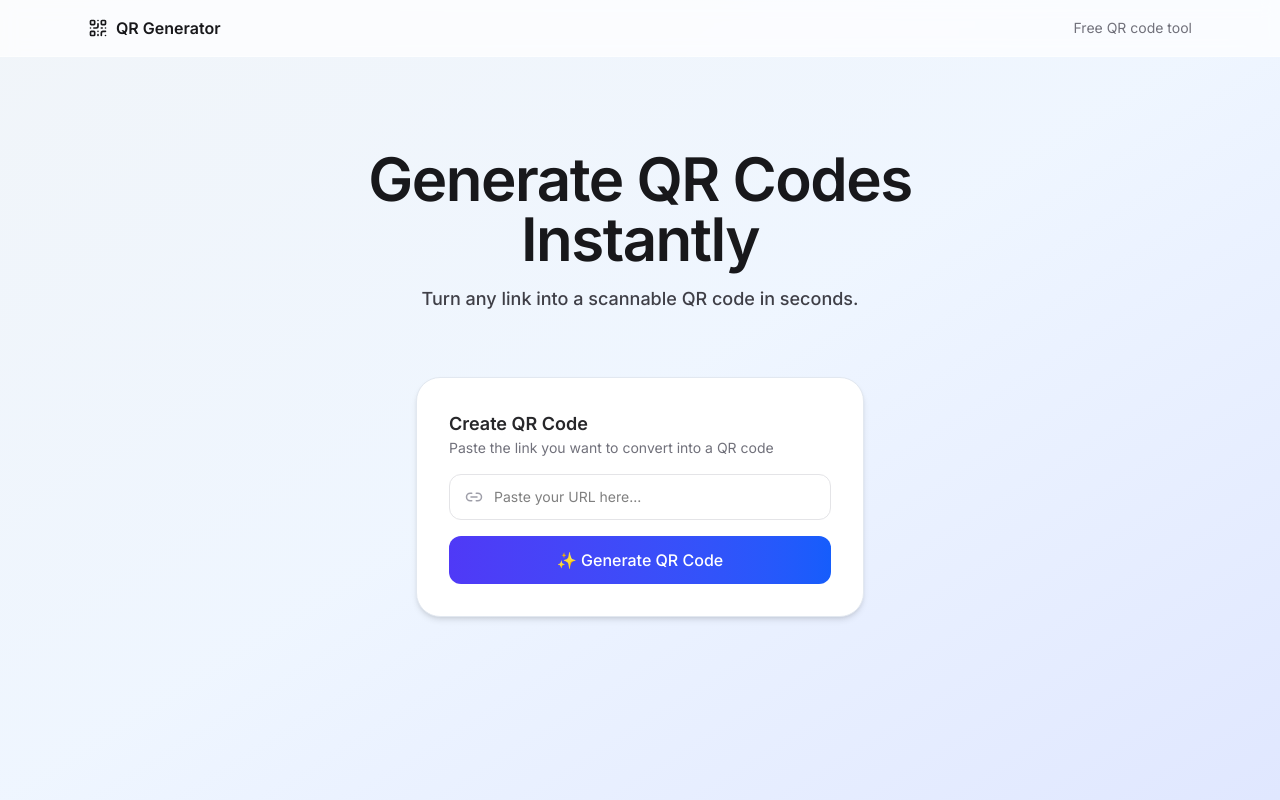
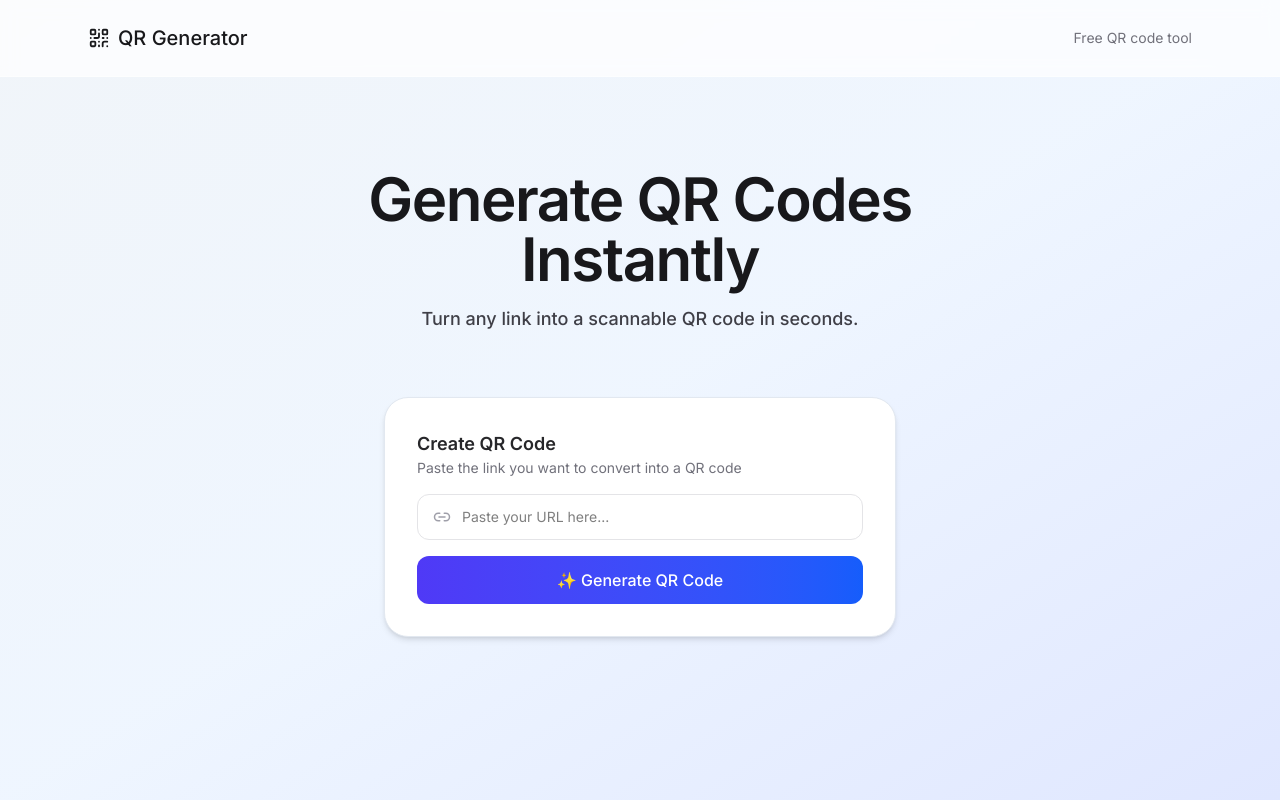
Before and after one commit to Samyak1519/Webtools-by-Samyak, a React (Vite) app: page / in a window 1280 px wide. Built offline with nearby package versions, Linux system fonts and the light colour scheme.

Commit message:
update: minor fixes.

```diff
--- a/src/components/Navbar.jsx
+++ b/src/components/Navbar.jsx
@@ -3,10 +3,10 @@ import { QrCode } from "lucide-react";
 function Navbar() {
   return (
     <div className="w-full border-b border-white/40 backdrop-blur bg-white/70">
-      <div className="max-w-6xl mx-auto px-6 py-4 flex items-center justify-between">
+      <div className="max-w-6xl mx-auto px-6 py-6 flex items-center justify-between">
         <div className="flex items-center gap-2 font-semibold text-zinc-900">
-          <QrCode size={20} />
-          QR Generator
+          <QrCode size={22} />
+          <h2 className="font-medium text-xl">QR Generator</h2>
         </div>
 
         <div className="text-sm text-zinc-500">Free QR code tool</div>
--- a/src/components/QRPreview.jsx
+++ b/src/components/QRPreview.jsx
@@ -1,7 +1,7 @@
 import { Download } from "lucide-react";
+import QRCode from "qrcode";
 import { QRCodeCanvas } from "qrcode.react";
 import { useState } from "react";
-import QRCode from "qrcode";
 
 function QRPreview({ qrValue }) {
   const [frameEnabled, setFrameEnabled] = useState(false);
--- a/src/pages/Home.jsx
+++ b/src/pages/Home.jsx
@@ -1,6 +1,6 @@
-import { useState, useRef } from "react";
+import { useRef, useState } from "react";
+import Header from "../components/Header";
 import Navbar from "../components/Navbar";
-import Header from "../components/Header";
 import QRInput from "../components/QRInput";
 import QRPreview from "../components/QRPreview";
 
@@ -85,7 +85,7 @@ function Home() {
 
         <div className="mt-16 flex flex-col items-center gap-6">
           {/* INPUT CARD */}
-          <div className="max-w-md w-full bg-white border border-slate-200 rounded-3xl shadow-md p-8">
+          <div className="max-w-lg w-full bg-white border border-slate-200 rounded-3xl shadow-md p-8">
             <QRInput link={link} setLink={setLink} generateQR={generateQR} />
           </div>
 
@@ -93,7 +93,7 @@ function Home() {
           {qrValue && (
             <div
               ref={previewRef}
-              className="max-w-md w-full bg-white border border-slate-200 rounded-3xl shadow-md p-8"
+              className="max-w-lg w-full bg-white border border-slate-200 rounded-3xl shadow-md p-8"
             >
               <h3 className="text-sm font-medium text-zinc-500 mb-6 text-center">
                 Poster Preview
```
